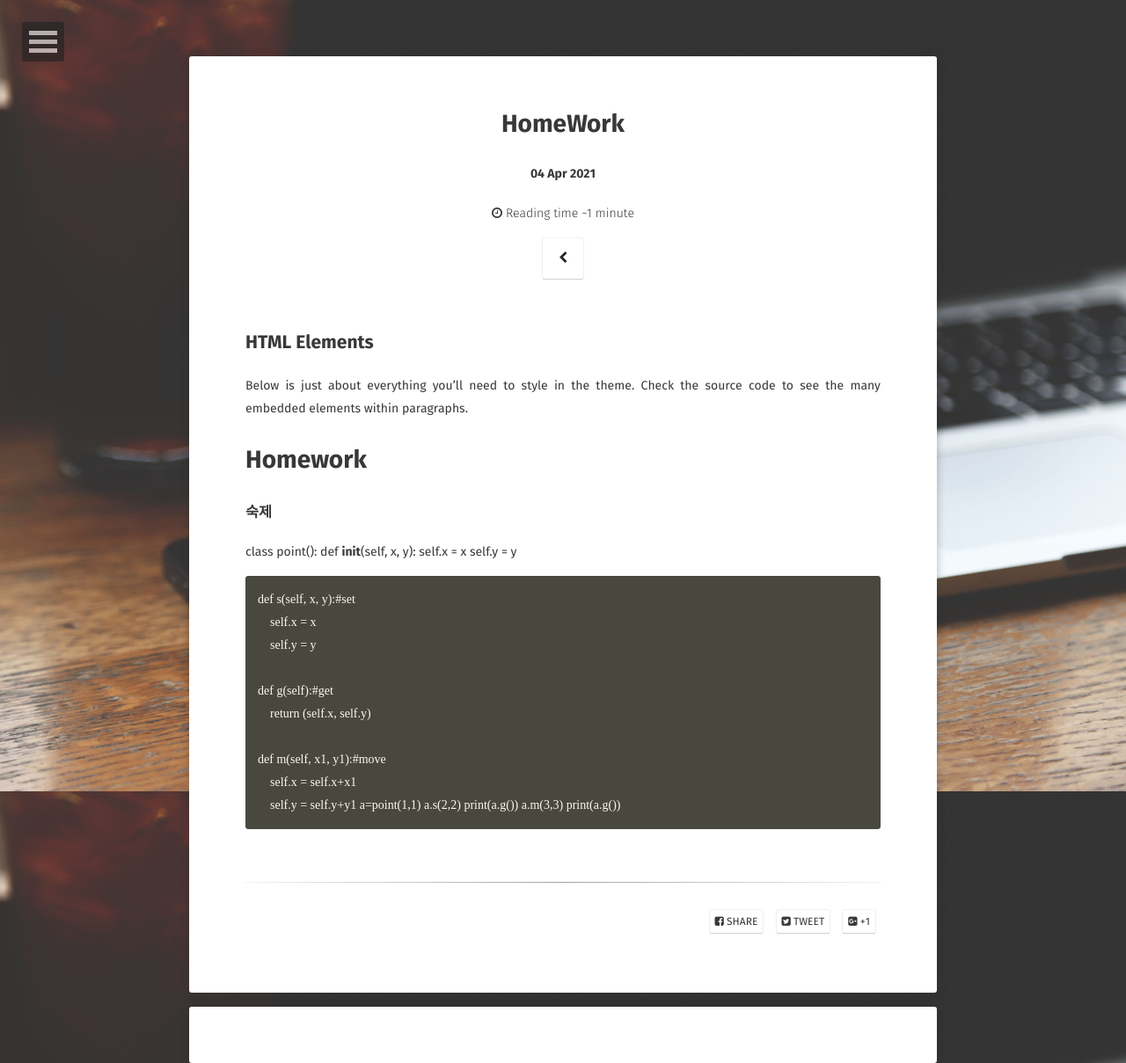
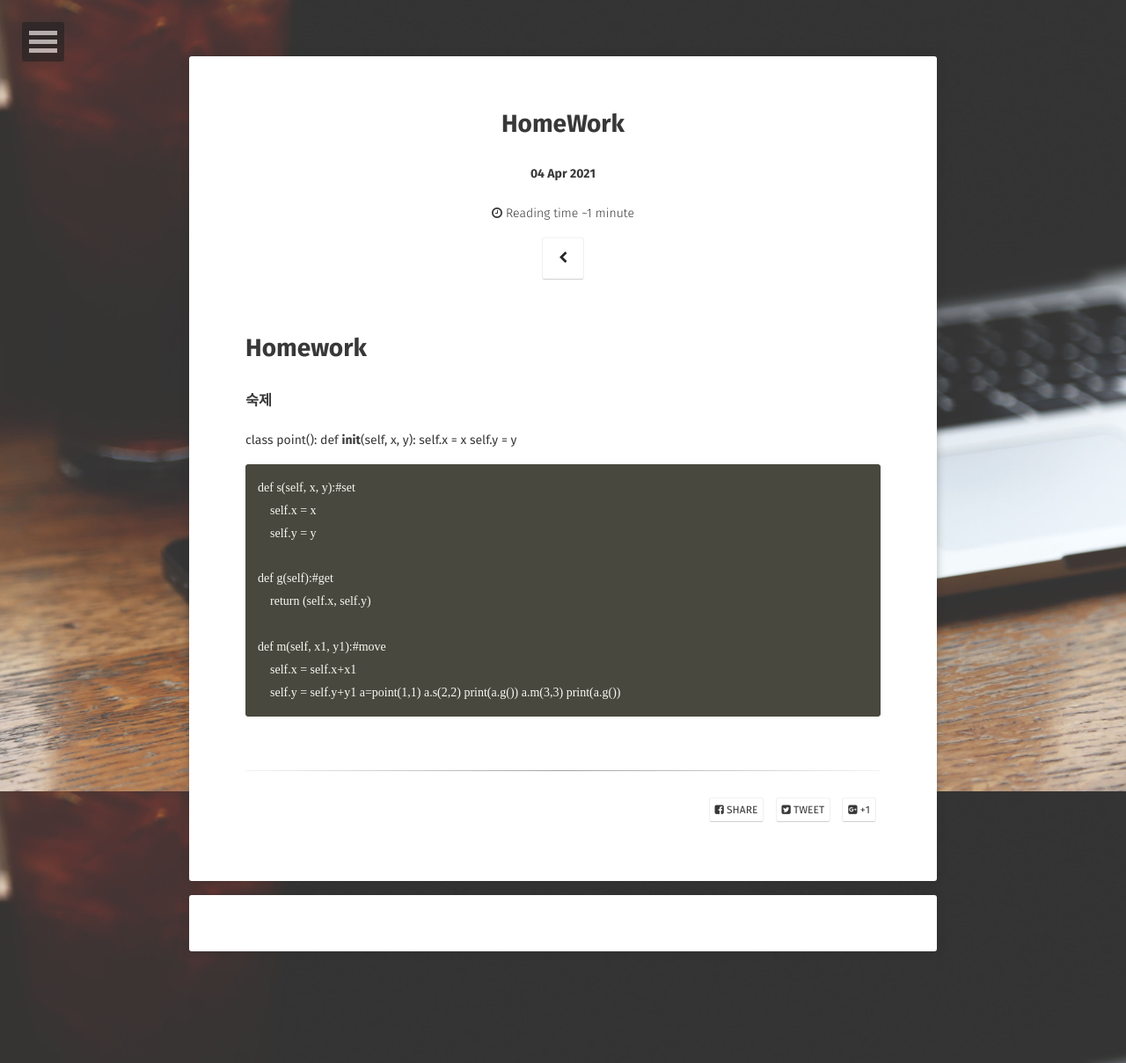
Before and after one commit to mandmschocolate/mandmschocolate.github.com, a Jekyll site: the page built from _posts/2021-04-04-code.md, in a window 1280 px wide. Shown: the whole page at 88% size. Built offline with Jekyll 4.4.1, drawn with Linux system fonts in a browser that asks for light colours; some web fonts are replaced; comment, search, counter and statistics services are not loaded.

Commit message:
Update 2021-04-04-code.md

```diff
--- a/_posts/2021-04-04-code.md
+++ b/_posts/2021-04-04-code.md
@@ -6,10 +6,6 @@ excerpt: "Just about everything you'll need to style in the theme: headings, par
 tag:
 comments: true
 ---
-
-## HTML Elements
-
-Below is just about everything you'll need to style in the theme. Check the source code to see the many embedded elements within paragraphs.
 
 # Homework
 
```
